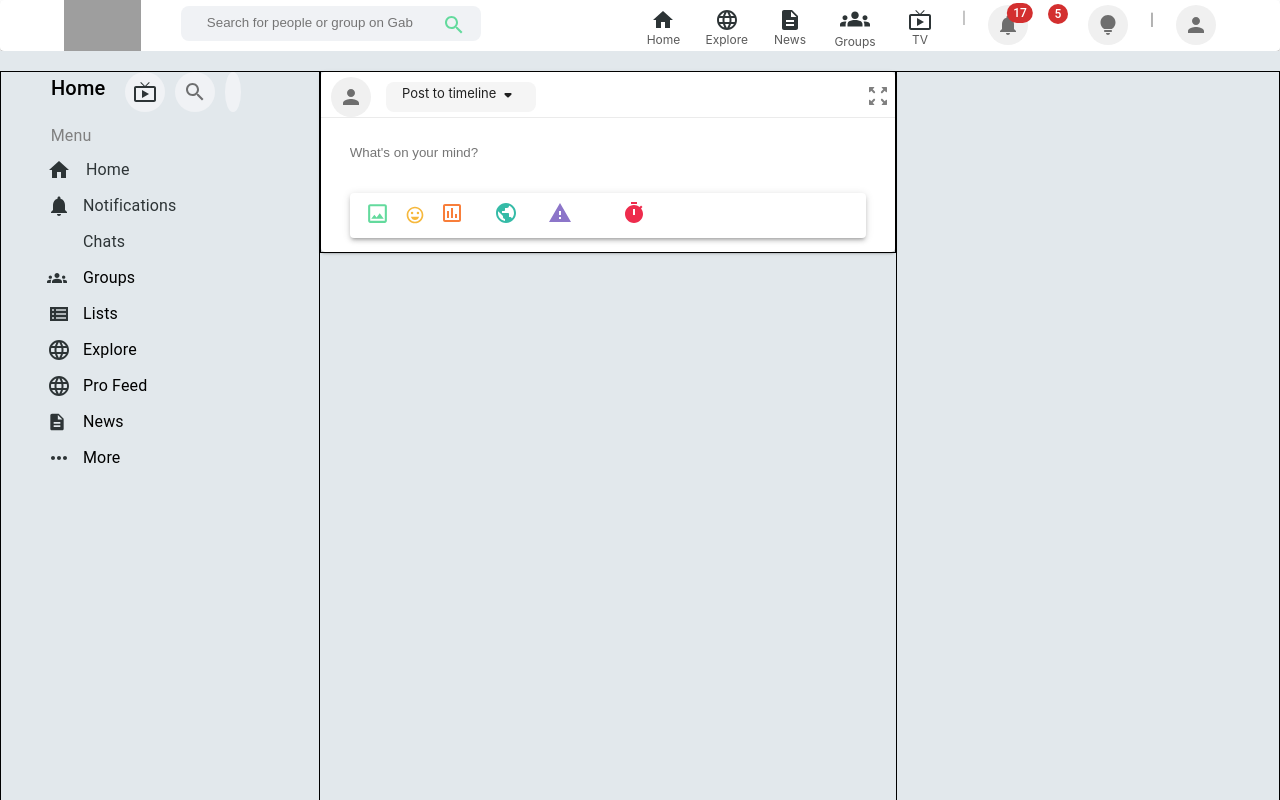
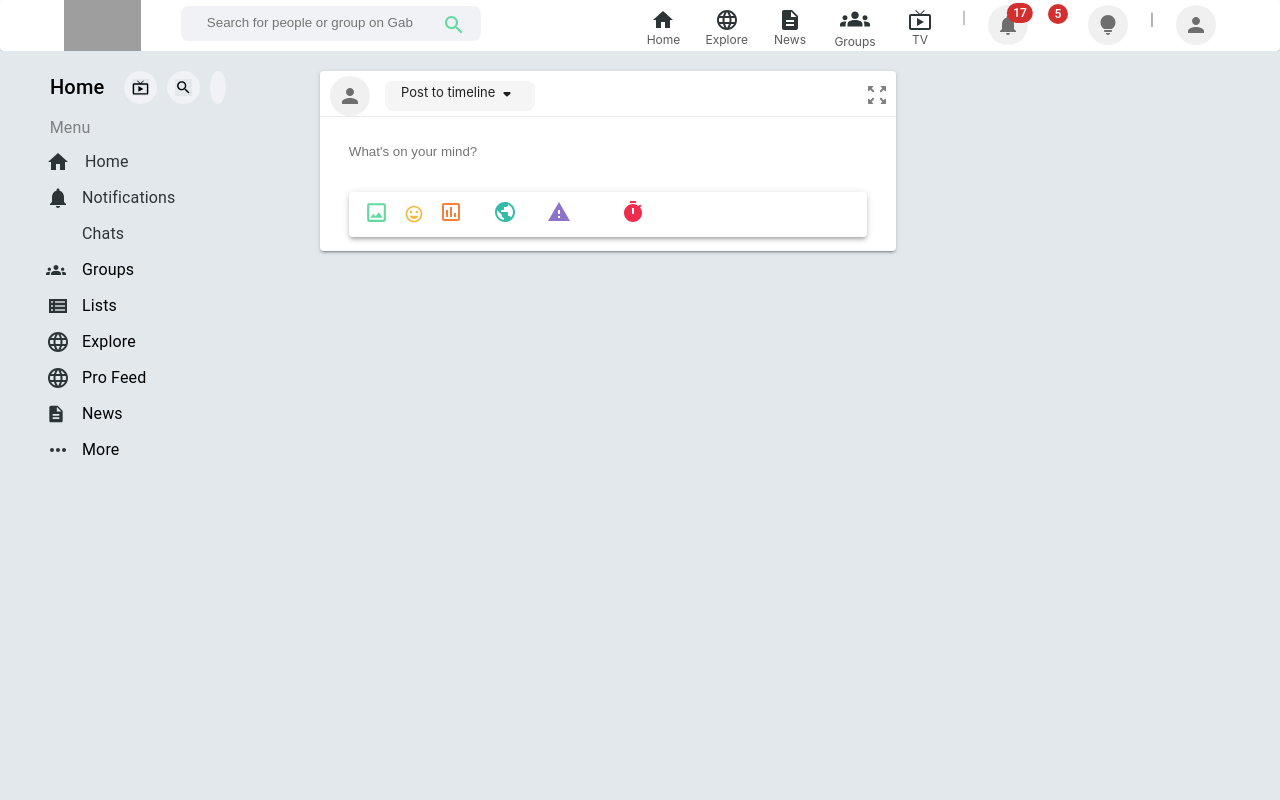
Before and after one commit to pallav1998/Gab_Clone, a React (Create React App) app in the folder Frontend/: page / in a window 1280 px wide. Shown: the top 800 px of the page. Built offline with nearby package versions, Linux system fonts and the light colour scheme; grey boxes are pictures that could not be loaded; the HTML template or start-up script is replaced by a standard one.

Commit message:
post component done

```diff
--- a/Frontend/src/Home/LandingPage/LandingPageLeft.jsx
+++ b/Frontend/src/Home/LandingPage/LandingPageLeft.jsx
@@ -40,21 +40,21 @@ const LandingPage = () => {
 <IconButton  style={{border:"50%",background:"#f0f2f5"}}
 >
       <LiveTvIcon
-
-   style={{  color:"#2d3436" }} />
+                // e2e8ec
+   style={{  color:"black",background:"#e2e8ec",fontSize:"17px" }} />
             </IconButton>
 
 
    <IconButton  style={{border:"50%",background:"#f0f2f5"}}
 >
-   <SearchIcon  />
+   <SearchIcon  style={{  color:"black",background:"#e2e8ec",fontSize:"17px" }} />
    </IconButton >
 
 
    <IconButton  style={{border:"50%",background:"#f0f2f5"}}
 >
-<i class="fas fa-comments"></i>
-  </IconButton>
+<i  style={{  color:"black",background:"#e2e8ec",fontSize:"17px" }}  class="fas fa-comments"></i>
+  </IconButton >
 
   </div>
 
--- a/Frontend/src/Home/Navbar/navbar.module.css
+++ b/Frontend/src/Home/Navbar/navbar.module.css
@@ -87,7 +87,7 @@ border: none;
 
 
 .leftmenubar,.middlemenubar,.lastmenubar{
-    border: 1px solid black;
+    /* border: 1px solid black; */
     margin-top: 20px;
 
 }
```
Also changed, not shown: Frontend/src/Home/FirstPost.jsx (added), Frontend/src/Home/LandingPage/Postpage.module.css (deleted).
